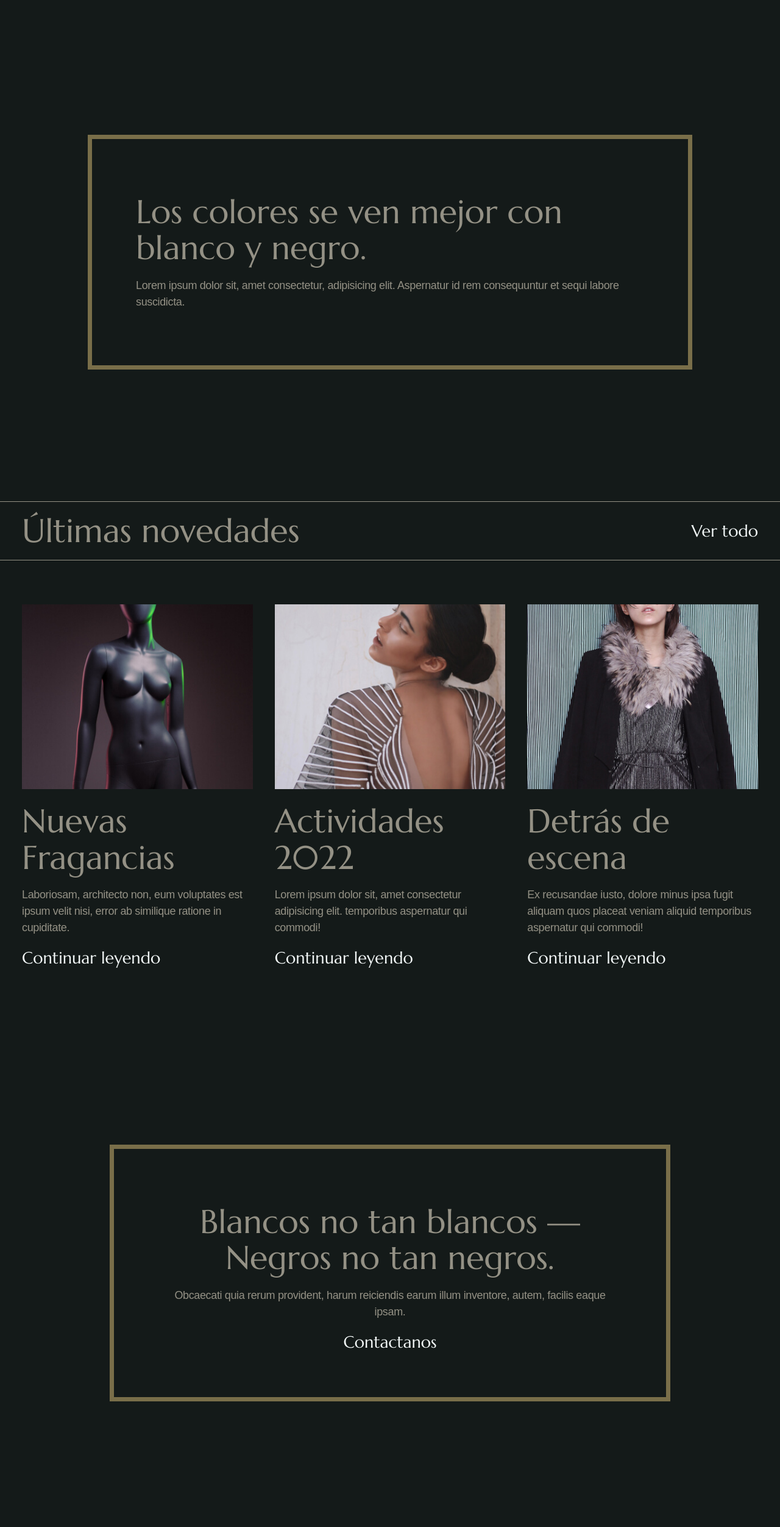
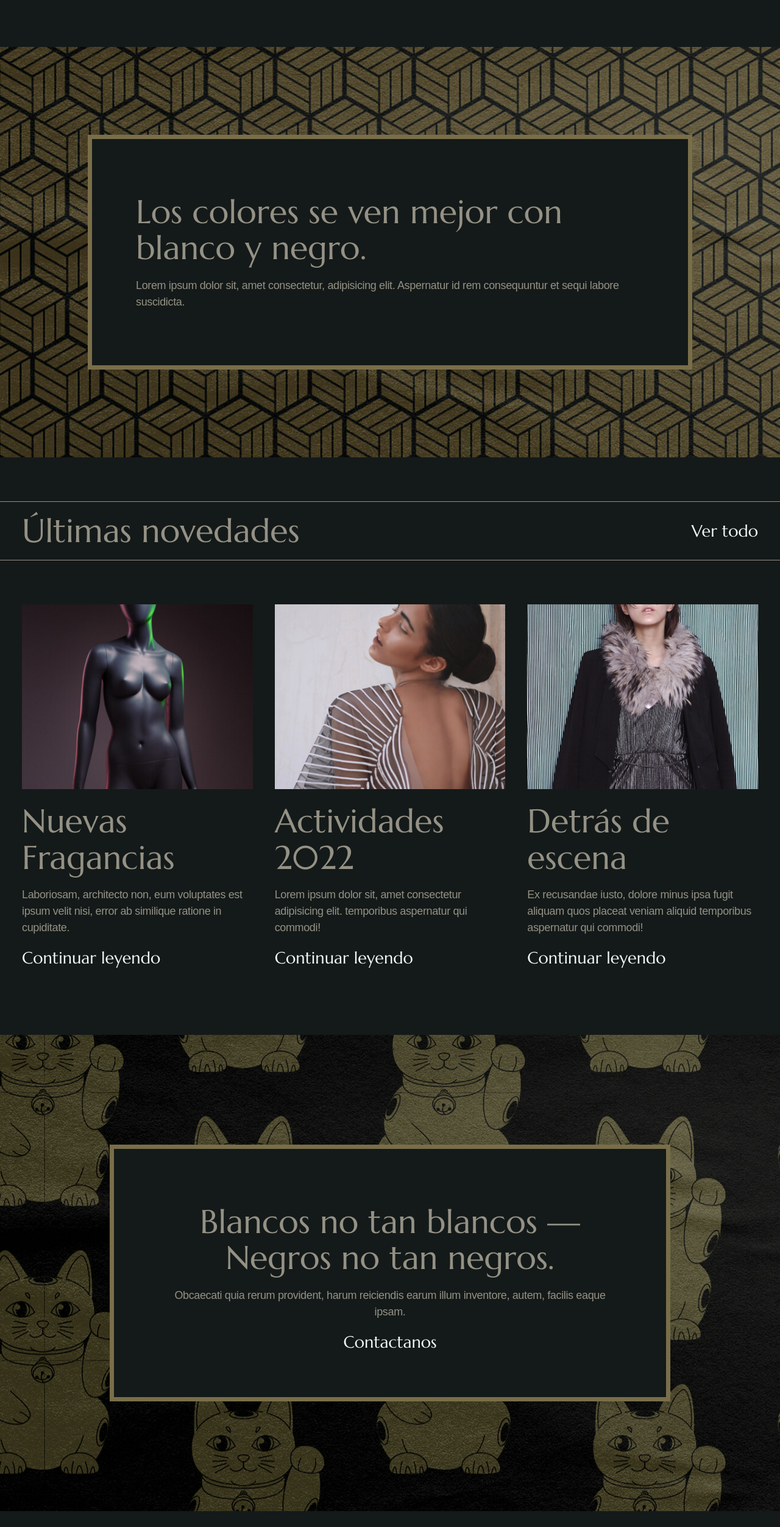
Before and after one commit to geravellaneda/hikari, a plain HTML site: page index.html in a window 1280 px wide. Shown: the part 2116-4620 px from the top of the page at 61% size. Drawn offline with Linux system fonts and the light colour scheme; a web font is replaced by a local one.

Commit message:
Arreglo de ruta de imagenes en CSS

```diff
--- a/css/style.css
+++ b/css/style.css
@@ -285,7 +285,7 @@ body {
 				.destacadisimo {
 				    padding: 8rem;
 				    vertical-align: bottom;
-				    background: url(media/pattern.jpg);
+				    background: url(../media/pattern.jpg);
 				    background-attachment: fixed;
 					}
 
@@ -330,7 +330,7 @@ body {
 
 				.contact {
 					text-align: center;
-					background: url(media/pattern-neko.jpg);
+					background: url(../media/pattern-neko.jpg);
 					padding: 10rem;
 					margin: 6rem 0 0	;
 					box-sizing: border-box;
```
